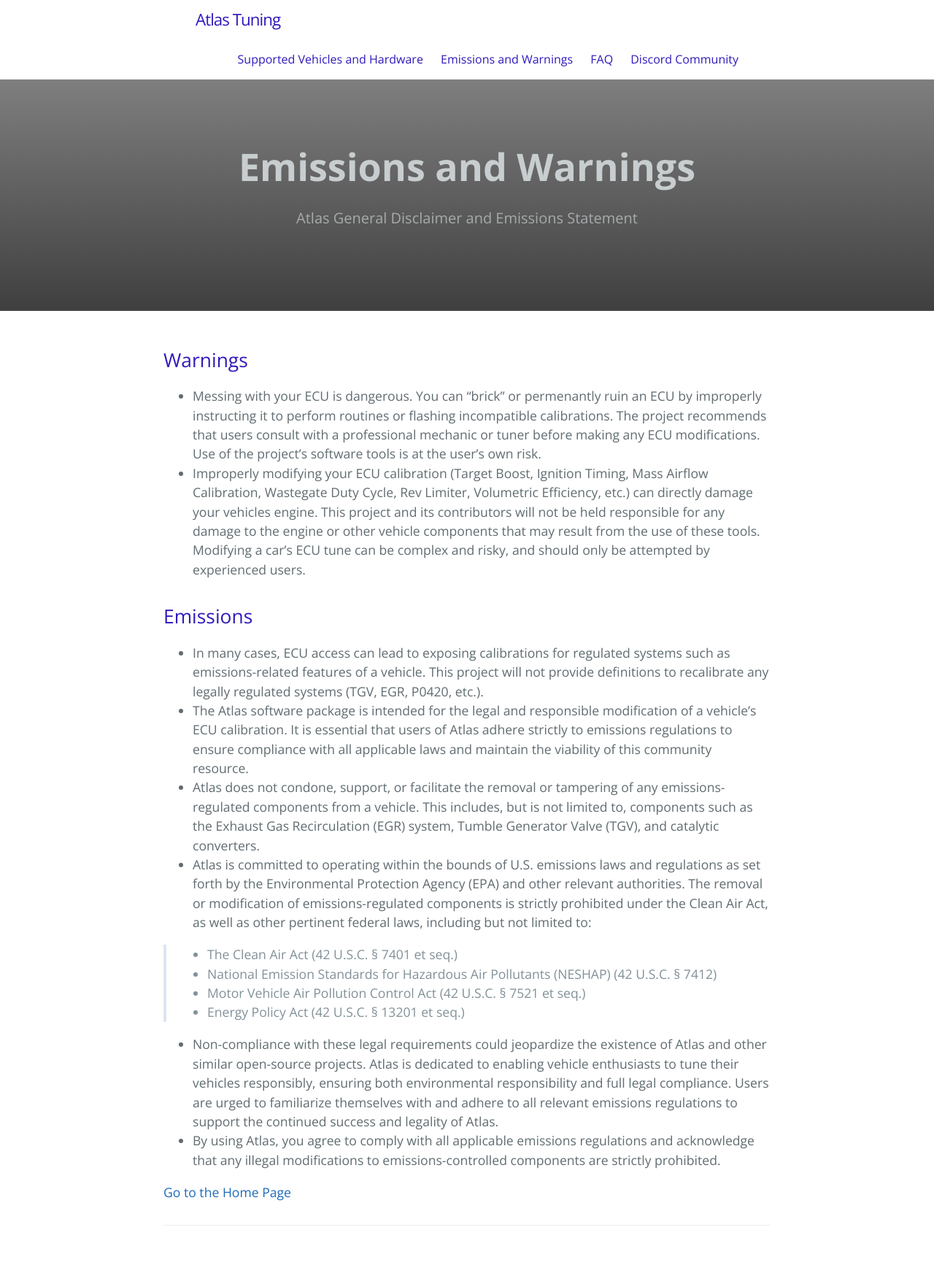
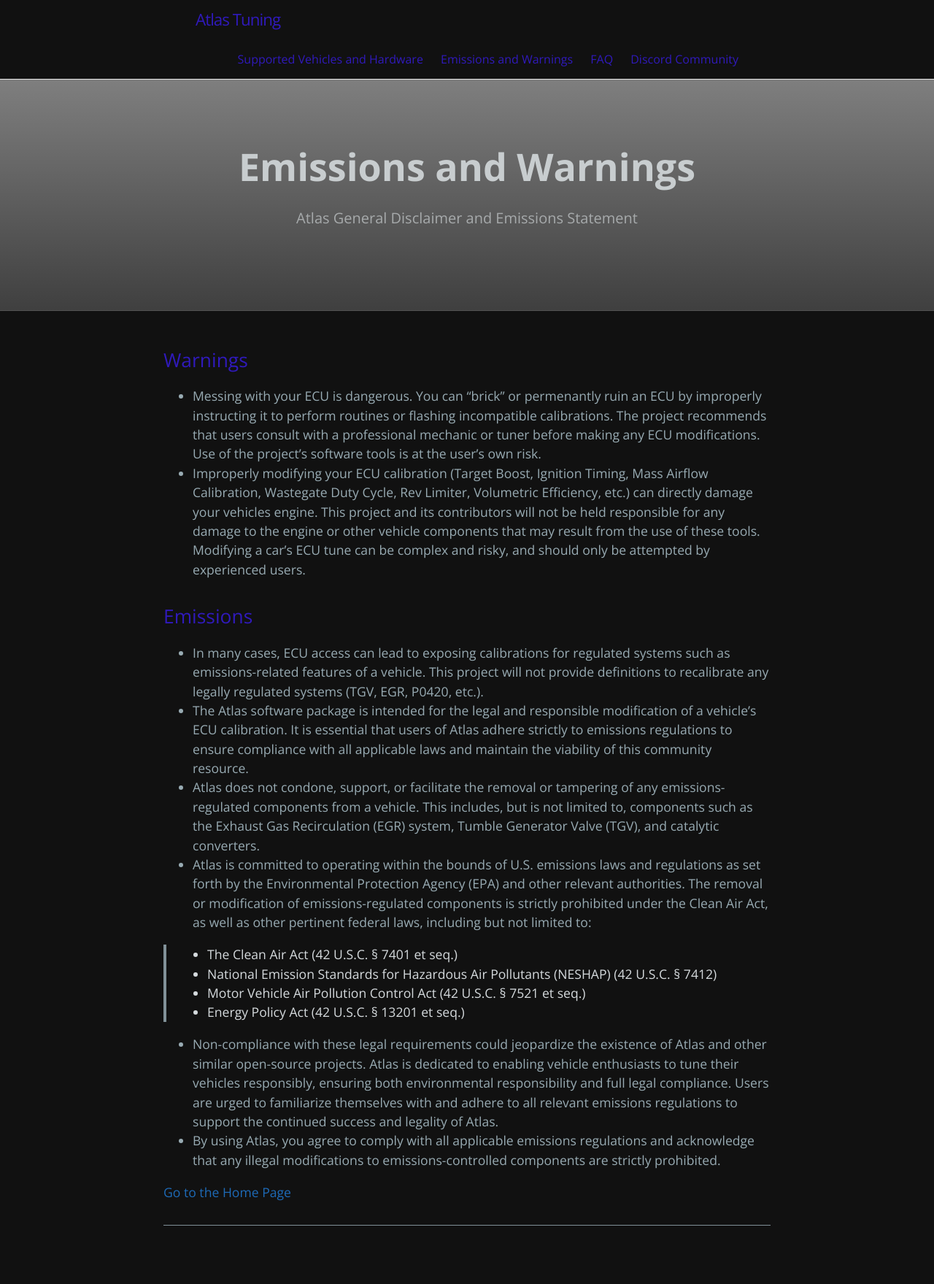
Before and after one commit to atlas-tuning/atlas-public, a Jekyll site: the page built from docs/emissions.md, in a window 1280 px wide. Shown: the whole page at 73% size. Built offline with Jekyll 4.4.1, drawn with Linux system fonts in a browser that asks for light colours.

Commit message:
Darkmode

```diff
--- a/docs/_sass/variables.scss
+++ b/docs/_sass/variables.scss
@@ -9,15 +9,24 @@
 
 // Text
 $section-headings-color: #301abc !default;
-$body-text-color: #606c71 !default;
+$body-text-color: #98abb3 !default;
 $body-link-color: #1e6bb8 !default;
-$blockquote-text-color: #819198 !default;
+$blockquote-text-color: #d5dadd !default;
 
 // Code
-$code-bg-color: #f3f6fa !default;
-$code-text-color: #567482 !default;
+$code-bg-color: #222 !default;
+$code-text-color: #eee !default;
 
 // Borders
-$border-color: #dce6f0 !default;
-$table-border-color: #e9ebec !default;
-$hr-border-color: #eff0f1 !default;
+$border-color: #819198 !default;
+$table-border-color: #555 !default;
+$hr-border-color: #819198 !default;
+
+
+body {
+    background-color: #111 !important;
+}
+
+div.highlight {
+    background-color: transparent !important;
+}
```
